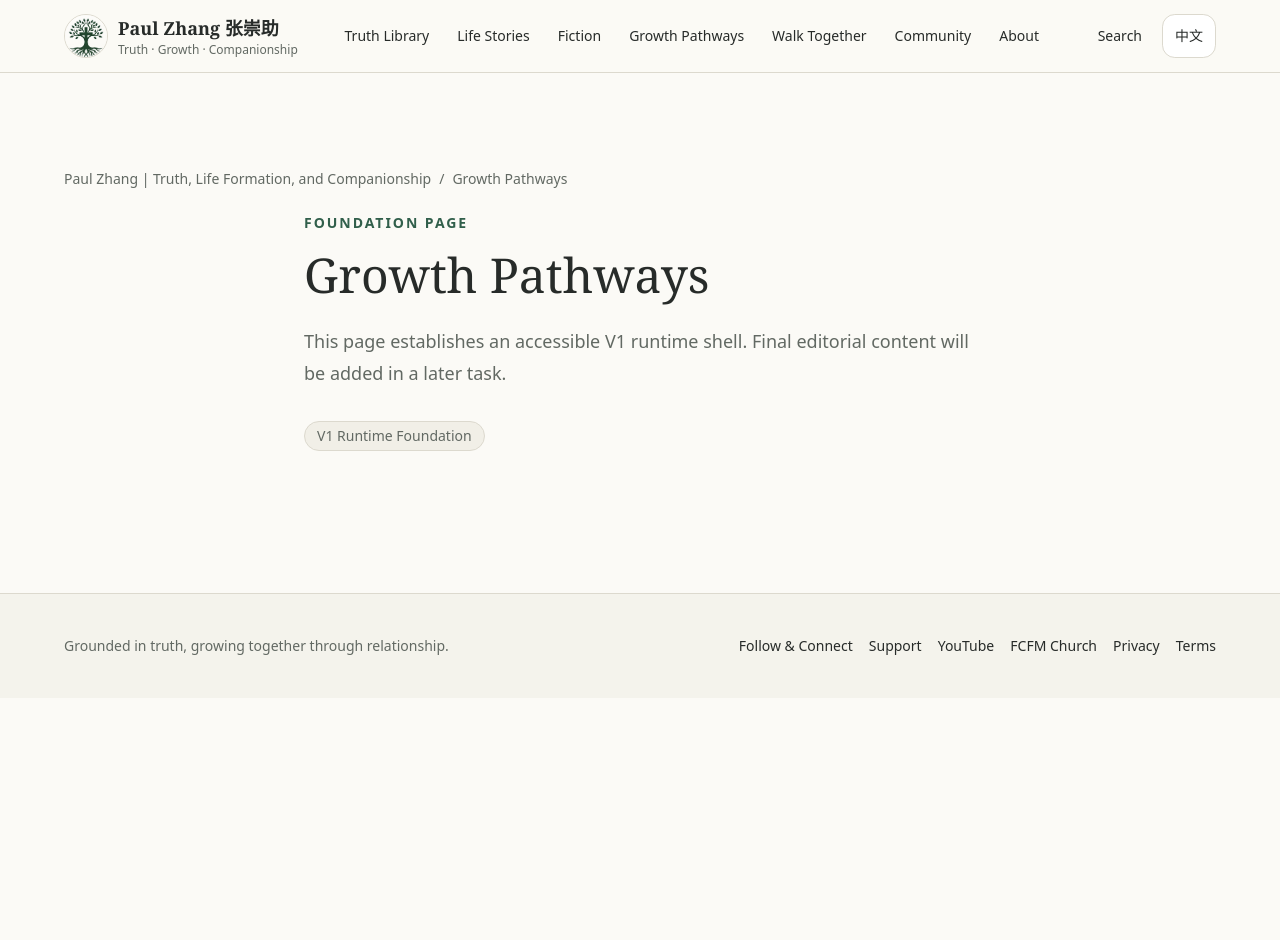
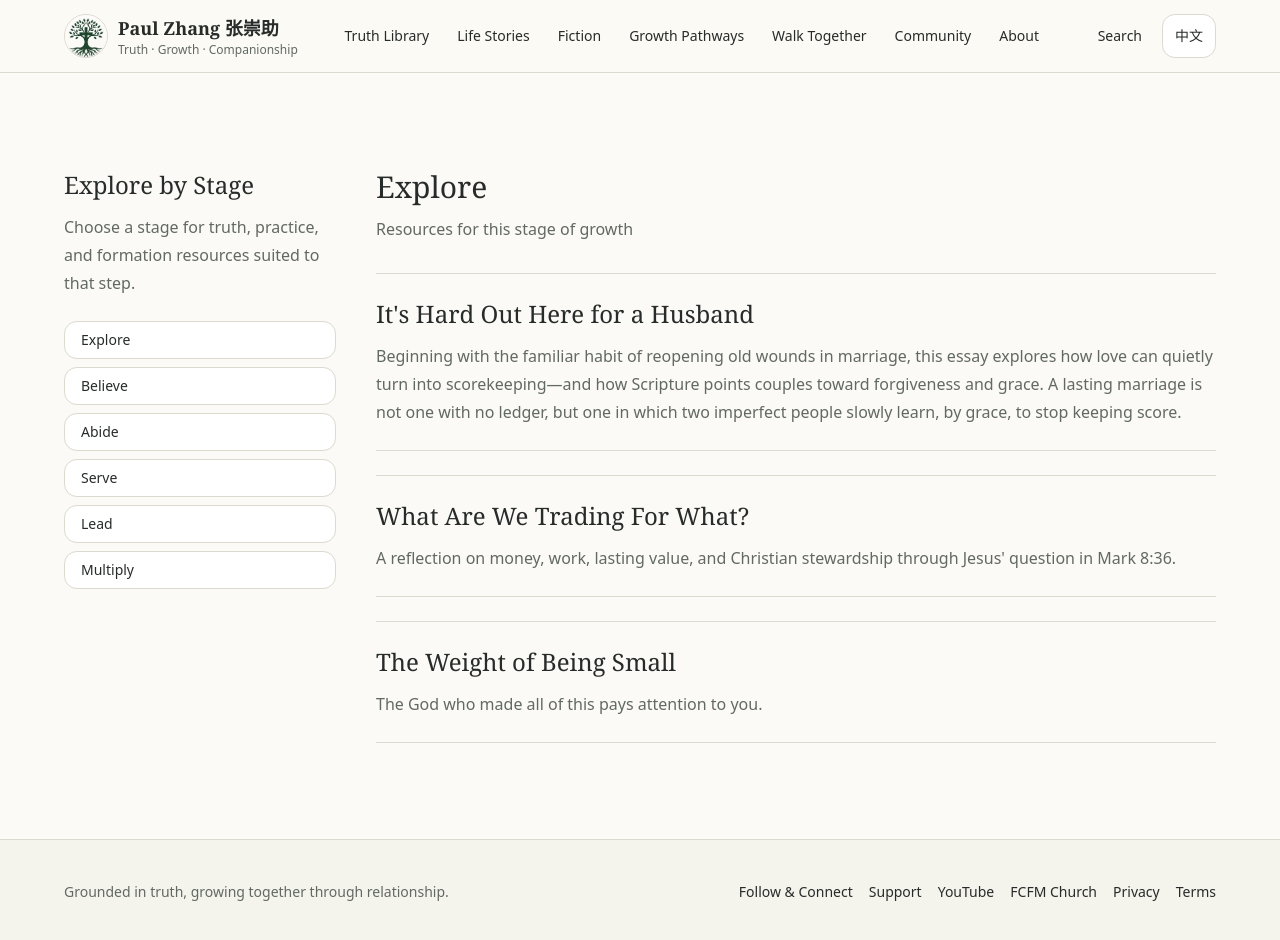
Before and after one commit to paulzhang901-jpg/paulzhang-website, a Next.js app: page /en/grow/explore in a window 1280 px wide. Shown: the top 940 px of the page. Before the commit the page ends 800 px from the top, so only its background shows below. Built offline with nearby package versions, Linux system fonts and the light colour scheme.

Commit message:
feat: establish permanent Growth Pathway stages

```diff
--- a/config/architecture/routes.yaml
+++ b/config/architecture/routes.yaml
@@ -55,7 +55,7 @@
       "path": "/grow",
       "domain": "growth",
       "release": "v1",
-      "implementation_level": "landing_only"
+      "implementation_level": "content_driven"
     },
     {
       "path": "/community",
--- a/src/app/(en)/en/[[...segments]]/page.tsx
+++ b/src/app/(en)/en/[[...segments]]/page.tsx
@@ -4,6 +4,7 @@ import { HomePage } from "@/components/product/home-page";
 import { SupportPage } from "@/components/product/support-page";
 import { LibraryPage } from "@/components/content/library-page";
 import { StoriesPage } from "@/components/content/stories-page";
+import { GrowthPage } from "@/components/content/growth-page";
 import { getContentWorkRepository } from "@/lib/content/works/repository";
 import { SocialContactPage } from "@/components/product/social-contact-page";
 import { getContentRepository } from "@/lib/content/repository";
@@ -28,6 +29,7 @@ export default async function Page({params}: Props) {
   if (routeId === "support") return <SupportPage locale="en-US" />;
   if (routeId === "library") return <LibraryPage locale="en-US" repository={await getContentRepository()} />;
   if (routeId === "stories") return <StoriesPage locale="en-US" contentRepository={await getContentRepository()} workRepository={await getContentWorkRepository()} />;
+  if (routeId === "grow") return <GrowthPage locale="en-US" repository={await getContentRepository()} />;
   if (routeId === "contact") return <SocialContactPage locale="en-US" />;
   return <FoundationPage locale="en-US" routeId={routeId} />;
 }
--- a/src/app/(zh)/grow/page.tsx
+++ b/src/app/(zh)/grow/page.tsx
@@ -1,4 +1,5 @@
-import { FoundationPage } from "@/components/layout/foundation-page";
-import { metadataForRoute } from "@/lib/seo/metadata";
-export const metadata = metadataForRoute("grow", "zh-CN");
-export default function Page() { return <FoundationPage locale="zh-CN" routeId="grow" />; }
+import {GrowthPage} from "@/components/content/growth-page";
+import {getContentRepository} from "@/lib/content/repository";
+import {metadataForRoute} from "@/lib/seo/metadata";
+export const metadata=metadataForRoute("grow","zh-CN");
+export default async function Page(){return <GrowthPage locale="zh-CN" repository={await getContentRepository()}/>;}
--- a/src/components/content/dynamic-content-route.tsx
+++ b/src/components/content/dynamic-content-route.tsx
@@ -4,6 +4,7 @@ import { loadPublishedSermon } from "@/lib/sermons/published";
 import { LibraryCollectionPage } from "./library-page";
 import { FoundationPage } from "@/components/layout/foundation-page";
 import { StoryCollectionPage } from "./story-collection-page";
+import { GrowthStagePage } from "./growth-page";
 import type { ContentRepository } from "@/lib/content/repository";
 import type { ContentWorkRepository } from "@/lib/content/works/repository";
 import type { DynamicRouteResolution } from "@/lib/routing/resolvers";
@@ -27,5 +28,6 @@ export async function DynamicContentRoute({resolution, locale, routeId, reposito
   }
   if (routeId === "library") return <LibraryCollectionPage locale={locale} collection={resolution.slug} repository={repository} />;
   if (routeId === "stories" && workRepository) return <StoryCollectionPage locale={locale} collection={resolution.slug} repository={repository} workRepository={workRepository} />;
+  if (routeId === "grow") return <GrowthStagePage locale={locale} stage={resolution.slug} repository={repository} />;
   return <FoundationPage locale={locale} routeId={routeId} />;
 }
--- /dev/null
+++ b/src/components/content/growth-page.tsx
@@ -0,0 +1,14 @@
+import Link from "next/link";
+import type {Route} from "next";
+import {Container, ReadingContainer} from "@/components/layout/container";
+import {Section, SectionHeading} from "@/components/layout/section";
+import {contentPath} from "@/lib/content/paths";
+import type {ContentRepository} from "@/lib/content/repository";
+import {getGrowthStageIds, getGrowthStageItems, growthStageLabel} from "@/lib/content/growth";
+import type {ContentLanguage} from "@/types/content";
+
+const prefix=(locale:ContentLanguage)=>locale === "en-US" ? "/en" : "";
+function StageNav({locale}:{locale:ContentLanguage}) { return <aside aria-labelledby="growth-stages"><h2 id="growth-stages" className="font-serif text-2xl">{locale === "zh-CN" ? "按成长阶段开始" : "Explore by Stage"}</h2><p className="mt-3 leading-7 text-muted-foreground">{locale === "zh-CN" ? "选择一个阶段，进入相应的真理、操练与生命成长内容。" : "Choose a stage for truth, practice, and formation resources suited to that step."}</p><nav aria-label={locale === "zh-CN" ? "成长阶段" : "Growth stages"} className="mt-6 flex flex-wrap gap-2 lg:flex-col lg:items-start">{getGrowthStageIds().map(stage=><Link key={stage} href={`${prefix(locale)}/grow/${stage}` as Route} className="rounded-full border bg-surface px-4 py-2 text-sm hover:bg-muted lg:w-full lg:rounded-md">{growthStageLabel(locale,stage)}</Link>)}</nav></aside>; }
+function Results({locale,stage,repository}:{locale:ContentLanguage;stage:string;repository:ContentRepository}) { const items=getGrowthStageItems(repository,locale,stage); return <div><h2 className="font-serif text-3xl">{growthStageLabel(locale,stage)}</h2><p className="mt-3 text-muted-foreground">{locale === "zh-CN" ? "这个阶段的成长内容" : "Resources for this stage of growth"}</p><div className="mt-8 space-y-6">{items.length ? items.map(item=><article key={item.id} className="border-y py-6"><h3 className="font-serif text-2xl"><Link className="hover:underline" href={contentPath(item)}>{item.title}</Link></h3><p className="mt-3 leading-7 text-muted-foreground">{item.summary}</p></article>) : <p className="rounded-lg border border-dashed p-8 text-muted-foreground">{locale === "zh-CN" ? "这个阶段目前还没有已公开的内容。" : "No published resources are available for this stage yet."}</p>}</div></div>; }
+export function GrowthPage({locale,repository}:{locale:ContentLanguage;repository:ContentRepository}) { return <><Section className="border-b bg-muted/40"><Container><ReadingContainer className="px-0"><SectionHeading eyebrow={locale === "zh-CN" ? "生命成长" : "Spiritual Formation"} title={locale === "zh-CN" ? "成长路径" : "Growth Pathways"}><p>{locale === "zh-CN" ? "从探索基督到为基督倍增，在每一个阶段持续认识、跟随并活出基督。" : "From exploring Christ to multiplying for Christ, keep knowing, following, and living in Christ at every stage."}</p></SectionHeading></ReadingContainer></Container></Section><Section><Container><div className="grid gap-10 lg:grid-cols-[17rem_minmax(0,1fr)]"><StageNav locale={locale}/><Results locale={locale} stage="explore" repository={repository}/></div></Container></Section></>; }
+export function GrowthStagePage({locale,stage,repository}:{locale:ContentLanguage;stage:string;repository:ContentRepository}) { return <Section><Container><div className="grid gap-10 lg:grid-cols-[17rem_minmax(0,1fr)]"><StageNav locale={locale}/><Results locale={locale} stage={stage} repository={repository}/></div></Container></Section>; }
--- /dev/null
+++ b/src/lib/content/growth.ts
@@ -0,0 +1,18 @@
+import type {ContentRepository} from "./repository";
+import type {ContentLanguage} from "@/types/content";
+
+export const growthStages = [
+  {id: "explore", labels: {"zh-CN": "探索基督", "en-US": "Explore"}},
+  {id: "believe", labels: {"zh-CN": "相信基督", "en-US": "Believe"}},
+  {id: "abide", labels: {"zh-CN": "住在基督里", "en-US": "Abide"}},
+  {id: "serve", labels: {"zh-CN": "与基督服事", "en-US": "Serve"}},
+  {id: "lead", labels: {"zh-CN": "像基督带领", "en-US": "Lead"}},
+  {id: "multiply", labels: {"zh-CN": "为基督倍增", "en-US": "Multiply"}},
+] as const;
+
+export type GrowthStageId = (typeof growthStages)[number]["id"];
+export function growthStageLabel(locale: ContentLanguage, stage: string) { return growthStages.find((item) => item.id === stage)?.labels[locale] ?? stage; }
+export function getGrowthStageIds() { return growthStages.map((item) => item.id); }
+export function getGrowthStageItems(repository: ContentRepository, locale: ContentLanguage, stage: string) {
+  return repository.getContentByJourneyStage(stage, locale);
+}
--- a/src/lib/routing/resolvers.ts
+++ b/src/lib/routing/resolvers.ts
@@ -2,6 +2,7 @@ import fs from "node:fs";
 import path from "node:path";
 import type { ContentRepository } from "@/lib/content/repository";
 import { getTaxonomyRegistry } from "@/lib/taxonomy/registry";
+import { getGrowthStageIds } from "@/lib/content/growth";
 import type { ContentLanguage, NormalizedContentItem } from "@/types/content";
 
 type CollectionResolution = {kind: "collection"; slug: string};
@@ -20,7 +21,7 @@ export function getCollectionSlugs(route: "/library" | "/stories") {
 }
 
 export function getGrowthStages() {
-  return [...getTaxonomyRegistry().journey_stages];
+  return getGrowthStageIds();
 }
 
 export function resolveLibrarySlug(slug: string, language: ContentLanguage, repository: ContentRepository): DynamicRouteResolution {
```
Also changed, not shown: 2 other files (tests, documents, lock files or other folders).
